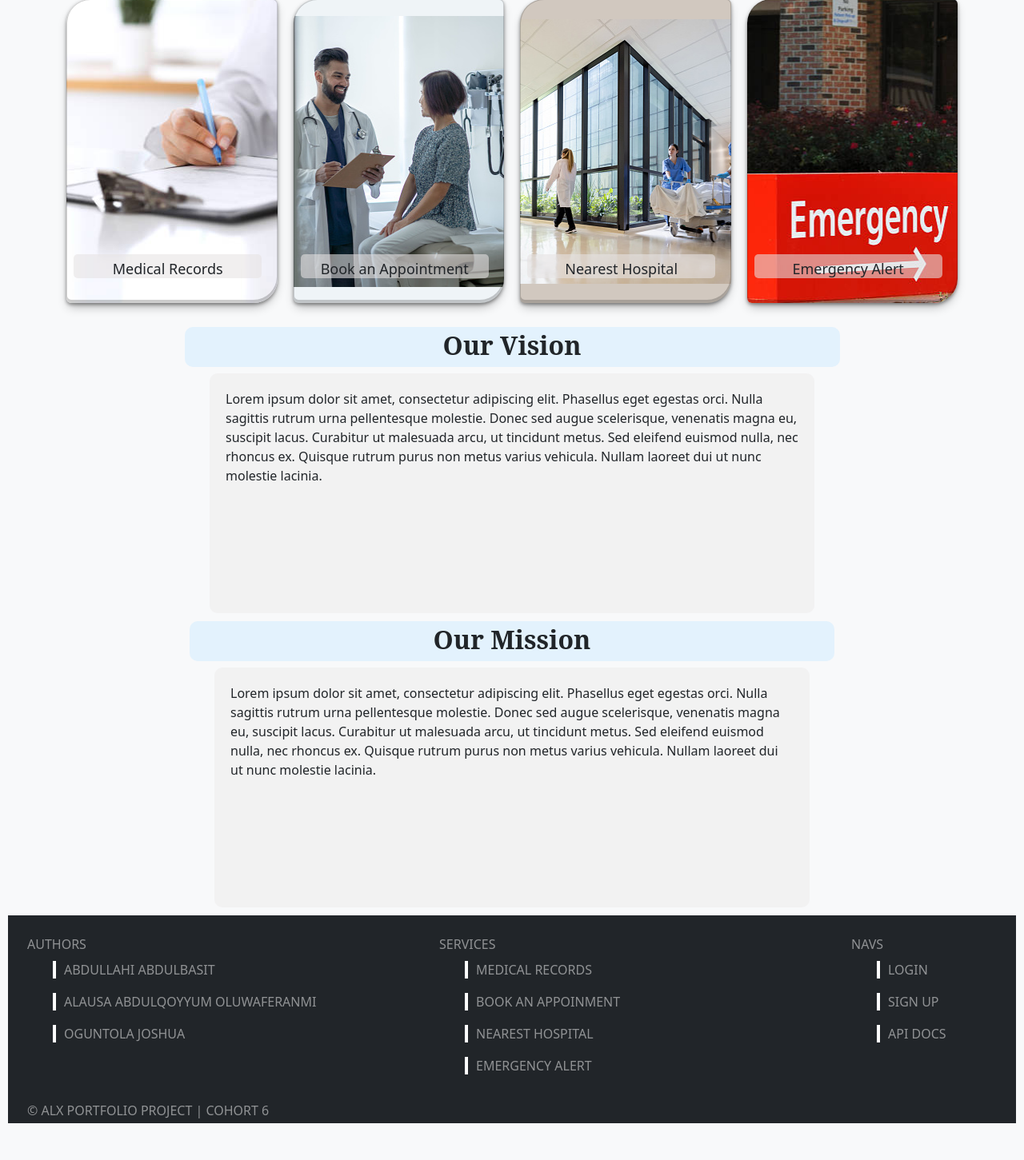
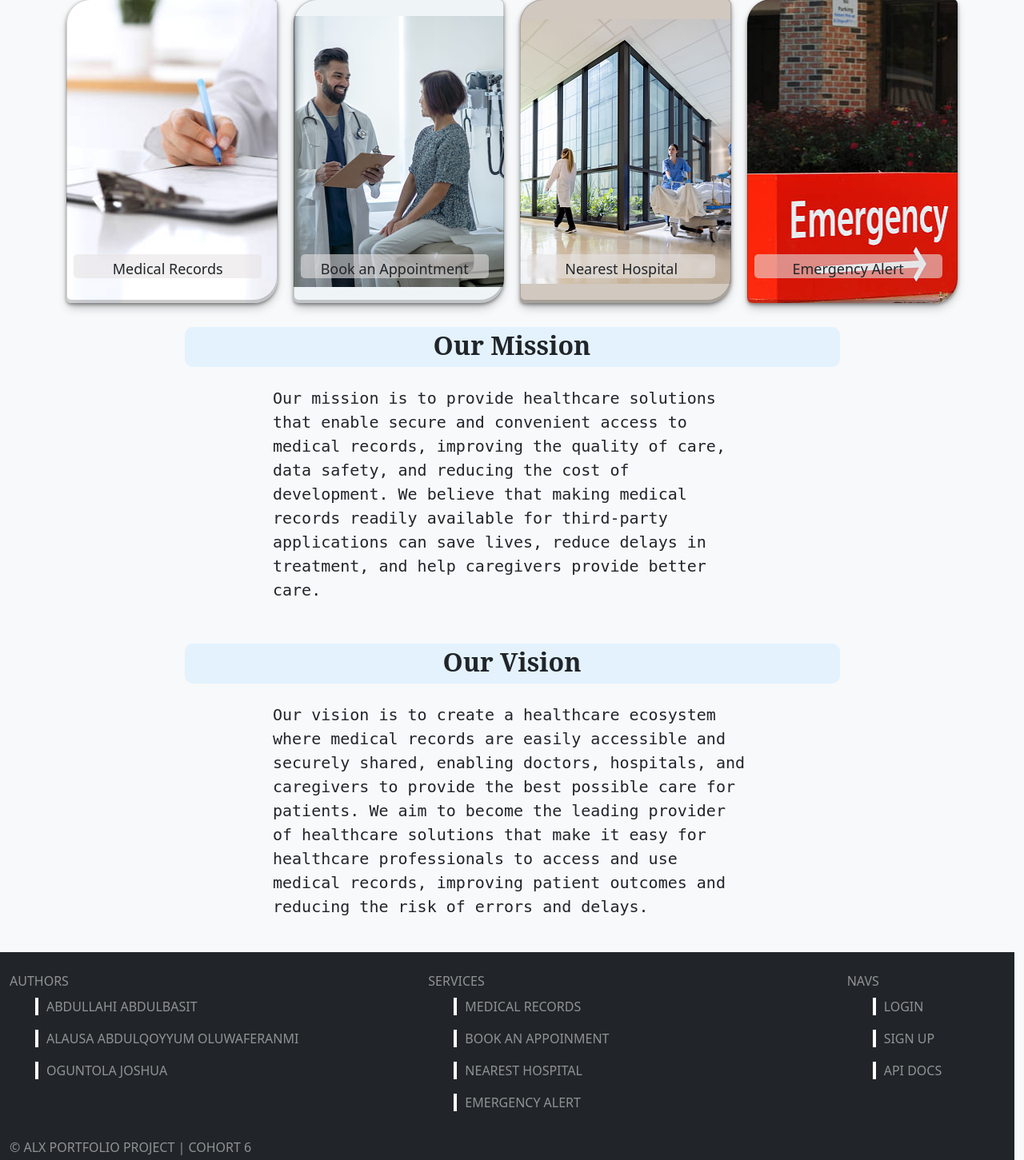
Before and after one commit to Alausa2001/Salvator, a Flask app: page / in a window 1280 px wide. Shown: the part 135-1586 px from the top of the page at 80% size. Before the commit the page ends 1540 px from the top, so only its background shows below. Run offline with Flask 2, Linux system fonts and the light colour scheme; some libraries are stand-ins or nearby versions.

Commit message:
Mission and Vision statement added

```diff
--- a/web_app/static/styles.css
+++ b/web_app/static/styles.css
@@ -45,14 +45,6 @@ section {
 
 }
 
-.inner {
-  background-color: rgba(231, 228, 228, 0.377);
-  margin: 0 auto;
-  padding: 20px;
-  width: 60%;
-  height: 300px;
-  border-radius: 10px;
-}
 
 
 /* Frames  */
--- a/web_app/templates/blog/homepage.html
+++ b/web_app/templates/blog/homepage.html
@@ -17,24 +17,25 @@
   </div>
 </section>
 <section class="service">
+  <h2 class="head">Our Mission</h2>
+  <div class="container bg-light h-100 w-50 robo p-3 justify-content-center align-items-center fs-5">
+    <blockquote>
+      Our mission is to provide healthcare solutions that enable secure and convenient access to medical records, improving
+      the quality of care, data safety, and reducing the cost of development. We believe that making medical records readily
+      available for third-party applications can save lives, reduce delays in treatment, and help caregivers provide better
+      care.
+    </blockquote>
+  </div>
+</section>
+<section class="service">
   <h2 class="head">Our Vision</h2>
-  <div class="inner">
-    <p>Lorem ipsum dolor sit amet, consectetur adipiscing elit.
-
-      Phasellus eget egestas orci. Nulla sagittis rutrum urna pellentesque molestie.
-
-      Donec sed augue scelerisque, venenatis magna eu, suscipit lacus. Curabitur ut malesuada arcu, ut tincidunt metus. Sed eleifend euismod nulla, nec rhoncus ex. Quisque rutrum purus non metus varius vehicula.
-      Nullam laoreet dui ut nunc molestie lacinia.
-  </div>
-<section class="service">
-  <h2 class="head">Our Mission</h2>
-  <div class="inner">
-    <p>Lorem ipsum dolor sit amet, consectetur adipiscing elit.
-
-      Phasellus eget egestas orci. Nulla sagittis rutrum urna pellentesque molestie.
-
-      Donec sed augue scelerisque, venenatis magna eu, suscipit lacus. Curabitur ut malesuada arcu, ut tincidunt metus. Sed eleifend euismod nulla, nec rhoncus ex. Quisque rutrum purus non metus varius vehicula.
-      Nullam laoreet dui ut nunc molestie lacinia.
+  <div class="container bg-light h-100 w-50 p-3 robo justify-content-center align-items-center fs-5">
+    <blockquote>
+      Our vision is to create a healthcare ecosystem where medical records are easily accessible and securely shared, enabling
+      doctors, hospitals, and caregivers to provide the best possible care for patients. We aim to become the leading provider
+      of healthcare solutions that make it easy for healthcare professionals to access and use medical records, improving
+      patient outcomes and reducing the risk of errors and delays.
+    </blockquote>
   </div>
 </section>
 {% endblock %}
```
